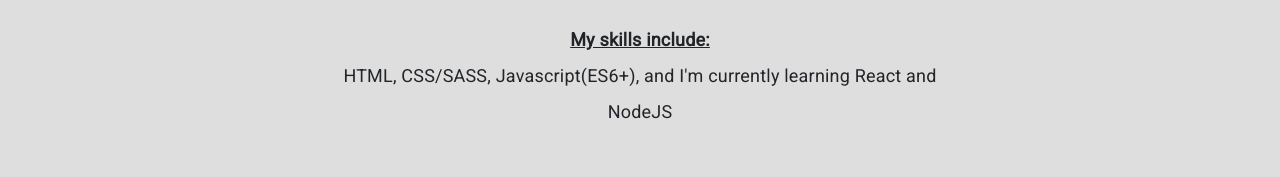
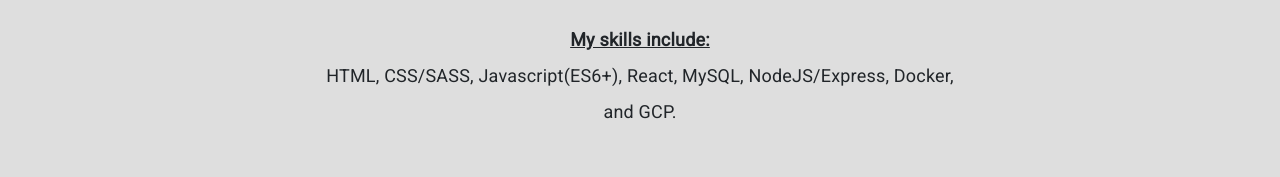
Before and after one commit to Jmmilton/newPortfolio, a website: page public/index.html in a window 1280 px wide. Shown: the part 1037-1214 px from the top of the page. Drawn offline with nearby package versions, Linux system fonts and the light colour scheme.

Commit message:
edit skills

```diff
--- a/public/index.html
+++ b/public/index.html
@@ -39,7 +39,7 @@
                         <p>I am Frontend Developer born in Caledon, ON and currently living in Toronto.</p>
                         <p>I am primarily self-taught, but I am currently attending a Fullstack Developer course at York University.</p>
                         <p class="bottom"><strong>My skills include:</strong></p>
-                        <p>HTML, CSS/SASS, Javascript(ES6+), and I'm currently learning React and NodeJS</p>
+                        <p>HTML, CSS/SASS, Javascript(ES6+), React, MySQL, NodeJS/Express, Docker, and GCP.</p>
                     </div>
                 </div>
             </div>
```
Also changed, not shown: 1 other file.
